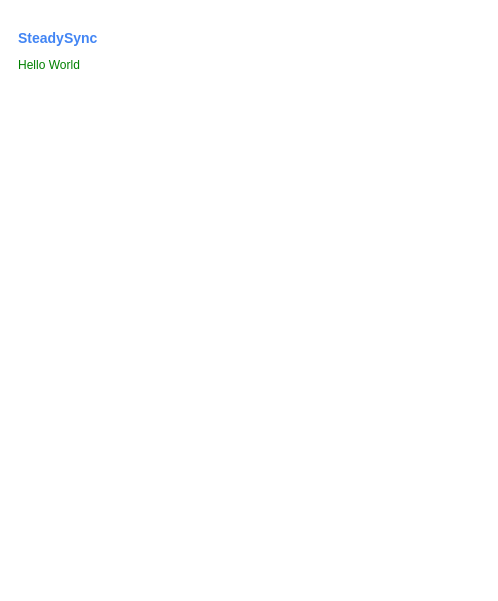
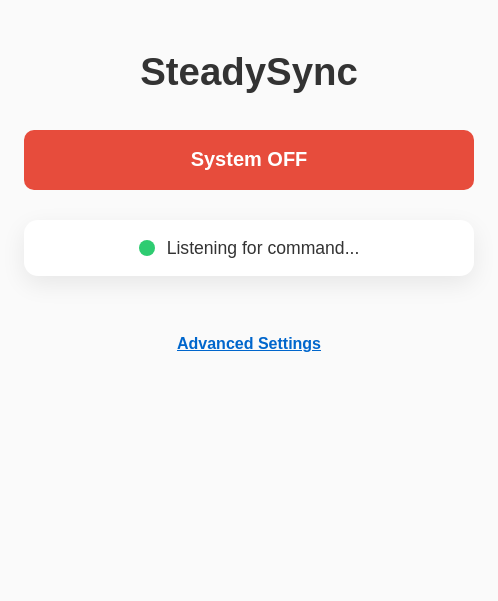
Before and after one commit to JonathanSaji/SteadySync, a browser extension: page SteadySync-Extension/popup.html in a window 400 px wide. Shown: the whole page, 498 px wide, since content can reach past the window. Drawn offline with Linux system fonts and the light colour scheme.

Commit message:
Basic (temporary) ai deisng for the extension

```diff
--- a/SteadySync-Extension/popup.html
+++ b/SteadySync-Extension/popup.html
@@ -1,14 +1,23 @@
 <!DOCTYPE html>
 <html>
-  <head>
-    <style>
-      body { width: 180px; font-family: sans-serif; padding: 10px; }
-      h2 { font-size: 14px; color: #4285f4; }
-      .status { font-size: 12px; color: green; }
-    </style>
-  </head>
-  <body>
-    <h2>SteadySync</h2>
-    <p class="status">Hello World</p>
-  </body>
+<head>
+    <link rel="stylesheet" href="styles.css">
+</head>
+<body>
+    <div class="container">
+        <h1>SteadySync</h1>
+
+        <div class="master-control">
+            <button id="masterBtn" class="off">System OFF</button>
+        </div>
+
+        <div class="voice-status">
+            <span class="dot"></span>
+            <p id="voiceMsg">Listening for command...</p>
+        </div>
+
+        <button id="openSettings" class="link-btn">Advanced Settings</button>
+    </div>
+    <script src="popup.js"></script>
+</body>
 </html>
--- a/SteadySync-Extension/styles.css
+++ b/SteadySync-Extension/styles.css
@@ -0,0 +1,81 @@
+body {
+    width: 450px;
+    min-height: 550px;
+    margin: 0;
+    padding: 24px;
+    font-family: Arial, sans-serif;
+    background: #fafafa;
+    color: #333;
+}
+
+.container {
+    width: 100%;
+    max-width: 640px;
+    margin: 0 auto;
+    text-align: center;
+}
+
+h1 {
+    font-size: 2.4rem;
+    margin-bottom: 24px;
+}
+
+button {
+    min-height: 60px;
+    font-size: 20px;
+    font-weight: 700;
+    border-radius: 10px;
+    border: none;
+    cursor: pointer;
+    width: 100%;
+    margin: 12px 0;
+}
+
+.on {
+    background-color: #2ecc71;
+    color: white;
+}
+
+.off {
+    background-color: #e74c3c;
+    color: white;
+}
+
+.voice-status {
+    display: flex;
+    align-items: center;
+    justify-content: center;
+    gap: 12px;
+    margin: 18px 0 28px;
+    padding: 16px;
+    background: #fff;
+    border-radius: 14px;
+    box-shadow: 0 8px 24px rgba(0, 0, 0, 0.08);
+}
+
+.voice-status p {
+    margin: 0;
+    font-size: 1.1rem;
+    line-height: 1.4;
+}
+
+.dot {
+    width: 16px;
+    height: 16px;
+    border-radius: 50%;
+    background: #2ecc71;
+}
+
+.link-btn {
+    background: transparent;
+    color: #0066cc;
+    text-decoration: underline;
+    font-size: 1rem;
+    width: auto;
+    padding: 0;
+    margin-top: 10px;
+}
+
+.link-btn:hover {
+    color: #003d80;
+}
```
Also changed, not shown: SteadySync-Extension/options.html (added, +30 -0 lines), SteadySync-Extension/manifest.json.
